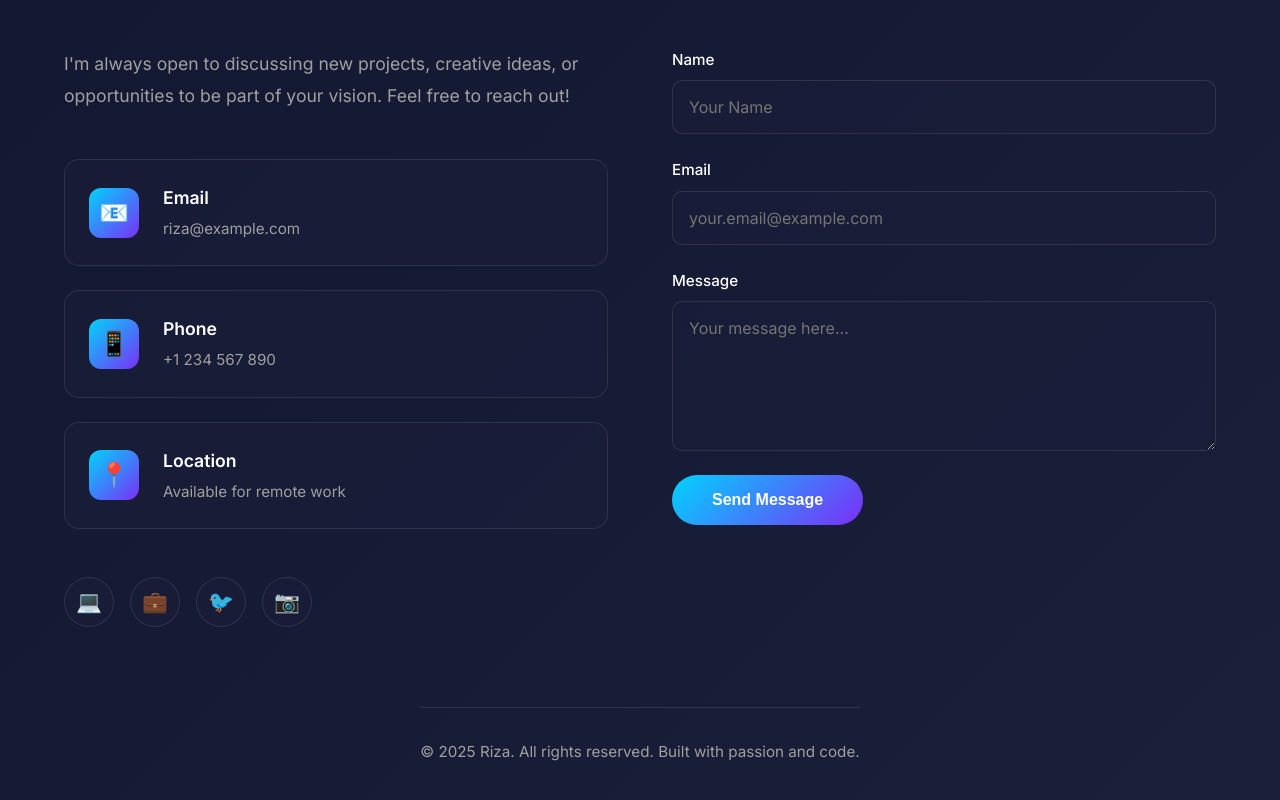
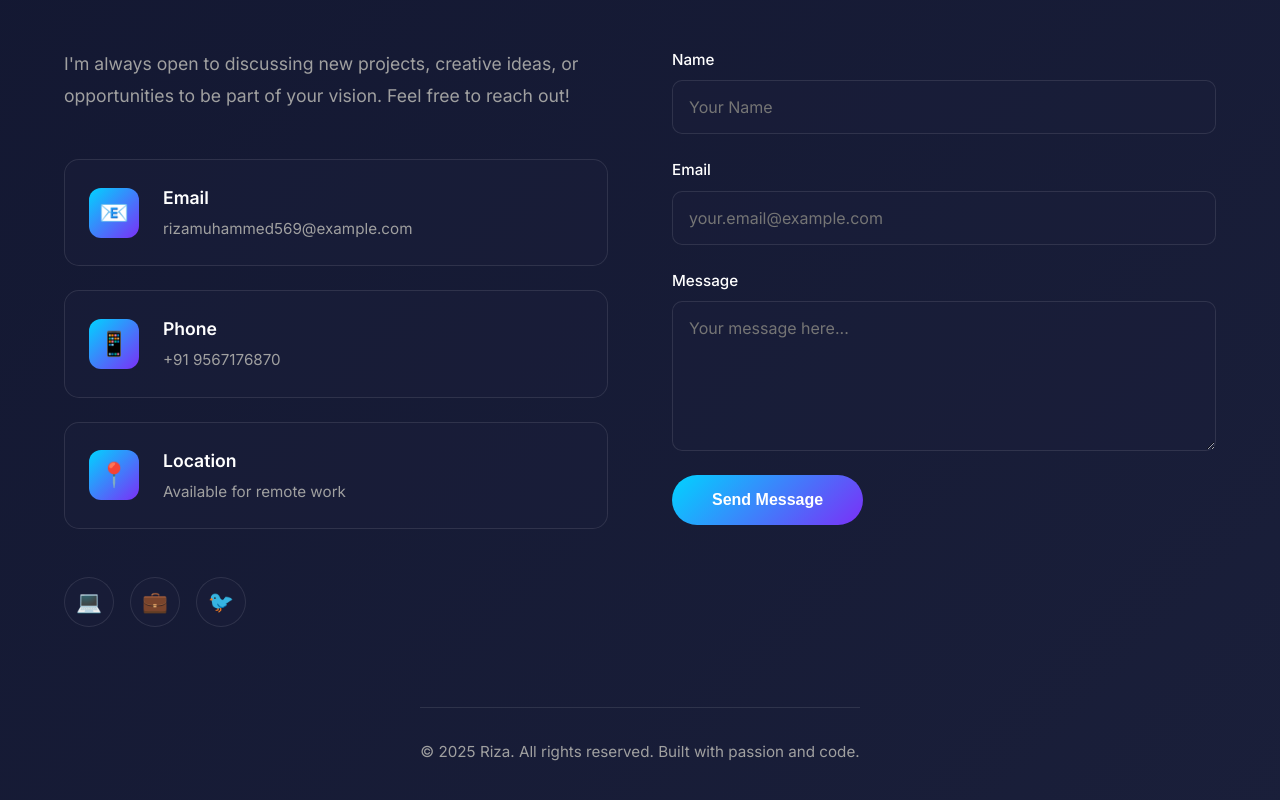
Before and after one commit to riza569/portfolio, a React (Vite) app: page / in a window 1280 px wide. Shown: the part 3166-3966 px from the top of the page. Built offline with nearby package versions, Linux system fonts and the light colour scheme.

Commit message:
Update contact.jsx

```diff
--- a/src/components/contact.jsx
+++ b/src/components/contact.jsx
@@ -19,7 +19,7 @@ const Contact = () => {
               <div className="contact-icon">📧</div>
               <div className="contact-method-info">
                 <h4>Email</h4>
-                <p>riza@example.com</p>
+                <p>rizamuhammed569@example.com</p>
               </div>
             </div>
 
@@ -27,7 +27,7 @@ const Contact = () => {
               <div className="contact-icon">📱</div>
               <div className="contact-method-info">
                 <h4>Phone</h4>
-                <p>+1 234 567 890</p>
+                <p>+91 9567176870</p>
               </div>
             </div>
 
@@ -41,18 +41,16 @@ const Contact = () => {
           </div>
 
           <div className="social-links">
-            <a href="#" className="social-link" aria-label="GitHub">
+            <a href="https://github.com/riza569/" className="social-link" aria-label="GitHub">
               💻
             </a>
-            <a href="#" className="social-link" aria-label="LinkedIn">
+            <a href="https://www.linkedin.com/in/muhammed-riza-3a882526a/" className="social-link" aria-label="LinkedIn">
               💼
             </a>
             <a href="#" className="social-link" aria-label="Twitter">
               🐦
             </a>
-            <a href="#" className="social-link" aria-label="Instagram">
-              📷
-            </a>
+
           </div>
         </div>
 
```
